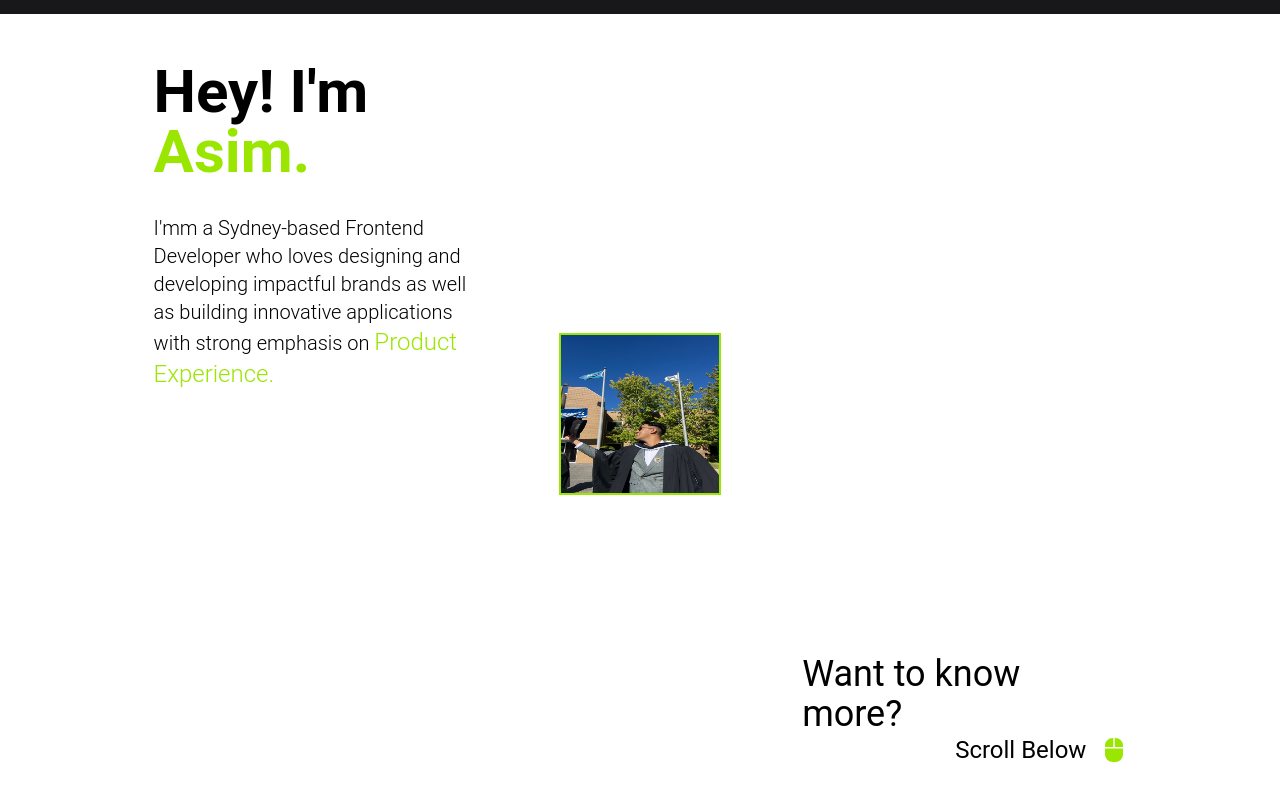
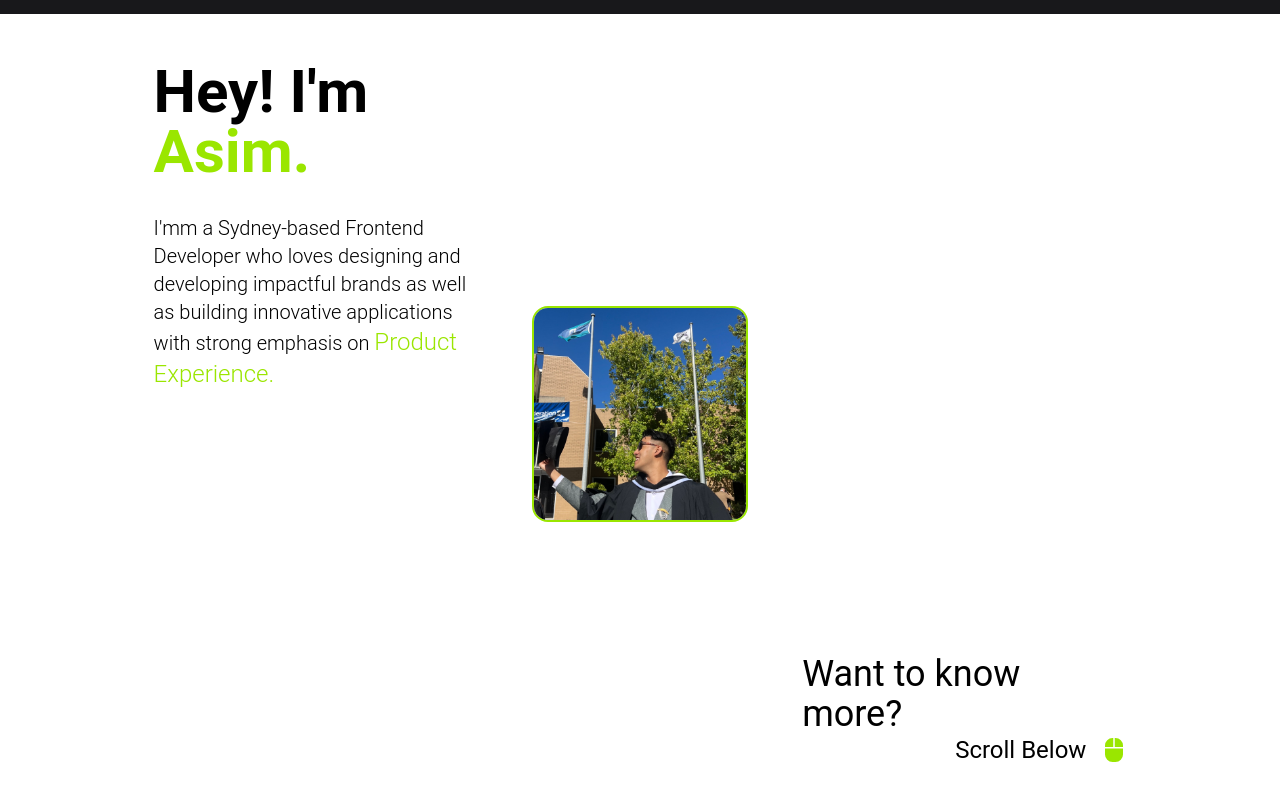
Before and after one commit to raiasim93/my-portfolio, a Next.js app: page / in a window 1280 px wide. Shown: the part 1574-2374 px from the top of the page. Built offline with nearby package versions, Linux system fonts and the light colour scheme.

Commit message:
Fix image quality using unoptimized property

```diff
--- a/src/app/about/AboutSection.tsx
+++ b/src/app/about/AboutSection.tsx
@@ -14,11 +14,12 @@ const AboutSection = () => {
       </div>
       <div className='w-full md:w-1/3 flex justify-center items-center'>
         <Image
-          className='aspect-square w-1/2 object-center border-2 border-lime-400 '
+          className='aspect-square w-2/3 object-cover border-2 border-lime-400 rounded-2xl'
           src='/aboutHero.jpeg'
           alt='Main Image of Hero Section'
           width={40}
           height={40}
+          unoptimized
         />
       </div>
       <div className='w-full md:w-1/3  flex flex-col items-center md:justify-end md:items-end '>
--- a/src/components/modules/landing/HeroSection.tsx
+++ b/src/components/modules/landing/HeroSection.tsx
@@ -47,6 +47,7 @@ const HeroSection = () => {
                     height={120}
                     className='aspect-square object-cover rounded-full border-4 md:border-6 border-white w-2/3 md:w-[80%]'
                     quality={100}
+                    unoptimized
                 />
             </div>
 
```
